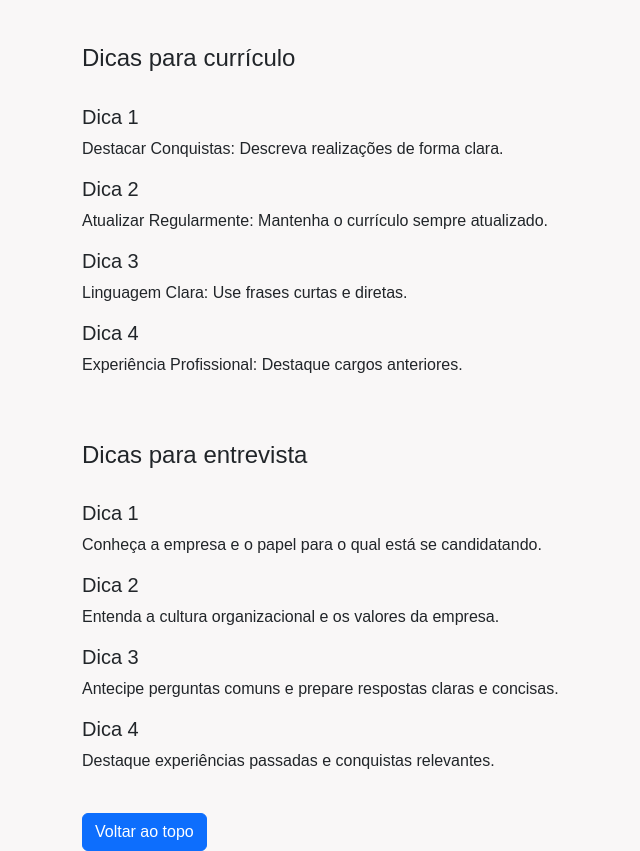
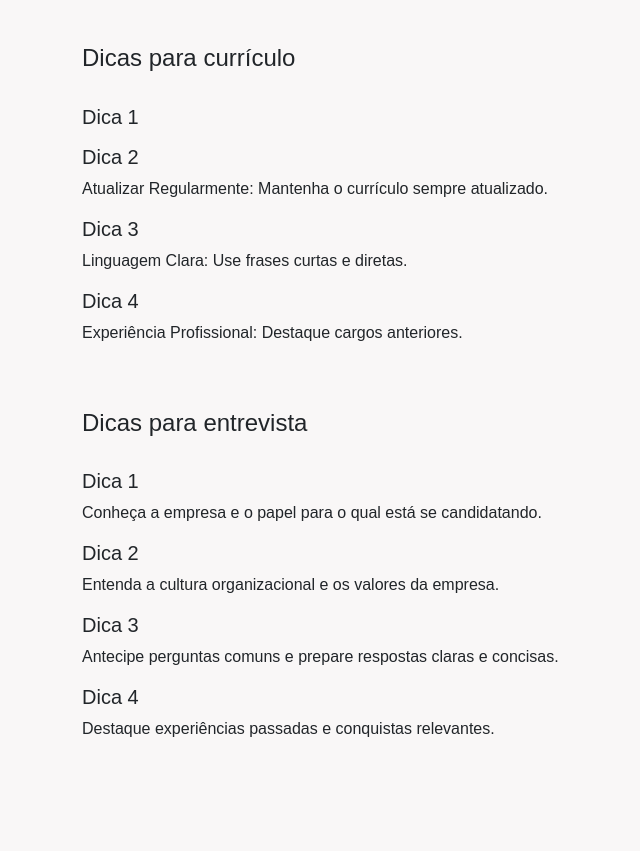
Before and after one commit to arthurmichaltchuk/univagas, a React (Create React App) app: page /dicas in a window 1280 px wide. Shown: the part 760-1611 px from the top of the page, without its empty margins (0-640 px from the left). After the commit the page ends 1541 px from the top, so only its background shows below. Built offline with nearby package versions, Linux system fonts and the light colour scheme; the HTML template or start-up script is replaced by a standard one.

Commit message:
nada demais

```diff
--- a/src/componentes/dicas.jsx
+++ b/src/componentes/dicas.jsx
@@ -5,8 +5,14 @@ import Button from 'react-bootstrap/Button';
 
 const App = () => {
   const downloadCV = () => {
+    const fileContent = '../images/curriculo.txt';
 
-    alert('Download do currículo');
+    const blob = new Blob([fileContent], { type: 'text/plain' });
+
+    const link = document.createElement('a');
+    link.href = URL.createObjectURL(blob);
+    link.download = 'curriculo.txt';
+    link.click();
   };
 
   return (
@@ -45,7 +51,7 @@ const App = () => {
           <h4>Dicas para currículo</h4>
           <br />
           <h5>Dica 1</h5>
-          <p>Destacar Conquistas: Descreva realizações de forma clara.</p>
+          <p></p>
           <h5>Dica 2</h5>
           <p>Atualizar Regularmente: Mantenha o currículo sempre atualizado.</p>
           <h5>Dica 3</h5>
@@ -70,13 +76,6 @@ const App = () => {
         </div>
         <br />
 
-        <div>
-      <Button variant="primary" className="btn-topo" onClick={downloadCV}>
-            Voltar ao topo
-          </Button>
-          </div>
-
-
     </div>
   );
 };
```
Also changed, not shown: src/images/curriculo.txt (added).
